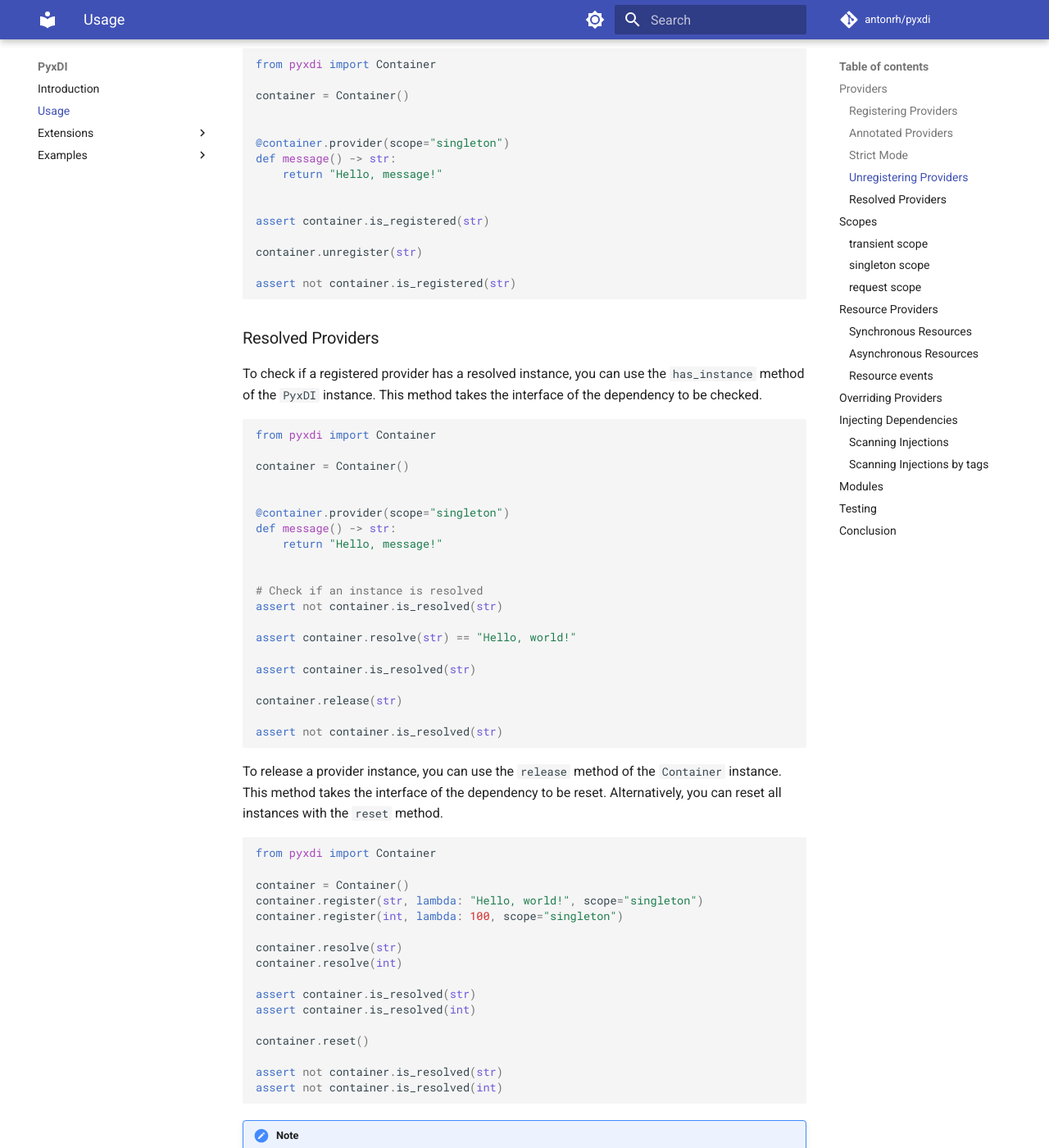
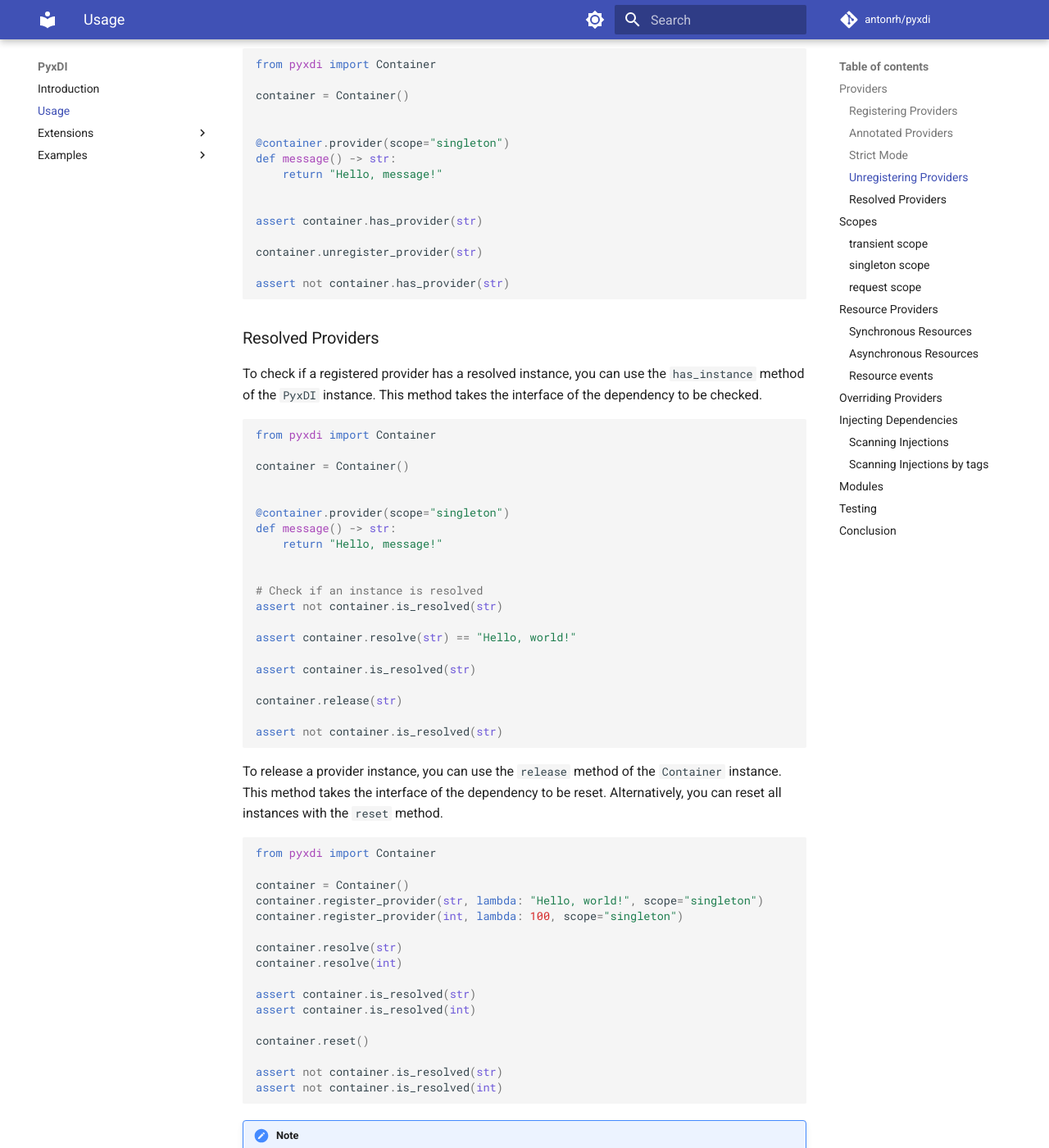
Before and after one commit to antonrh/anydi, an MkDocs documentation site: the page built from docs/usage.md, in a window 1280 px wide and 1400 px high, scrolled down 3008 px. Shown: the whole window at 82% size. Built offline with MkDocs 1.6.1 and Material for MkDocs 9.7.7, drawn with Linux system fonts in a browser that asks for light colours; comment, search, counter and statistics services are not loaded; some of the changed text lies outside the part shown.

Commit message:
Update namings

````diff
--- a/docs/usage.md
+++ b/docs/usage.md
@@ -20,7 +20,7 @@ def message() -> str:
     return "Hello, message!"
 
 
-container.register(str, message, scope="singleton")
+container.register_provider(str, message, scope="singleton")
 
 assert container.resolve(str) == "Hello, world!"
 ```
@@ -149,11 +149,11 @@ def message() -> str:
     return "Hello, message!"
 
 
-assert container.is_registered(str)
+assert container.has_provider(str)
 
-container.unregister(str)
+container.unregister_provider(str)
 
-assert not container.is_registered(str)
+assert not container.has_provider(str)
 ```
 
 ### Resolved Providers
@@ -190,8 +190,8 @@ To release a provider instance, you can use the `release` method of the `Contain
 from pyxdi import Container
 
 container = Container()
-container.register(str, lambda: "Hello, world!", scope="singleton")
-container.register(int, lambda: 100, scope="singleton")
+container.register_provider(str, lambda: "Hello, world!", scope="singleton")
+container.register_provider(int, lambda: 100, scope="singleton")
 
 container.resolve(str)
 container.resolve(int)
@@ -650,7 +650,7 @@ class Service:
 
 class AppModule(Module):
     def configure(self, container: Container) -> None:
-        container.register(Repository, lambda: Repository(), scope="singleton")
+        container.register_provider(Repository, lambda: Repository(), scope="singleton")
 
     @provider(scope="singleton")
     def service(self, repo: Repository) -> Service:
@@ -662,8 +662,8 @@ container = Container(modules=[AppModule()])
 # or
 # container.register_module(AppModule())
 
-assert container.is_registered(Service)
-assert container.is_registered(Repository)
+assert container.has_provider(Service)
+assert container.has_provider(Repository)
 ```
 
 With `PyxDI`'s application Modules, you can keep your code organized and easily manage your dependencies.
````
Also changed, not shown: README.md (+1 -0 lines), 4 other files.
